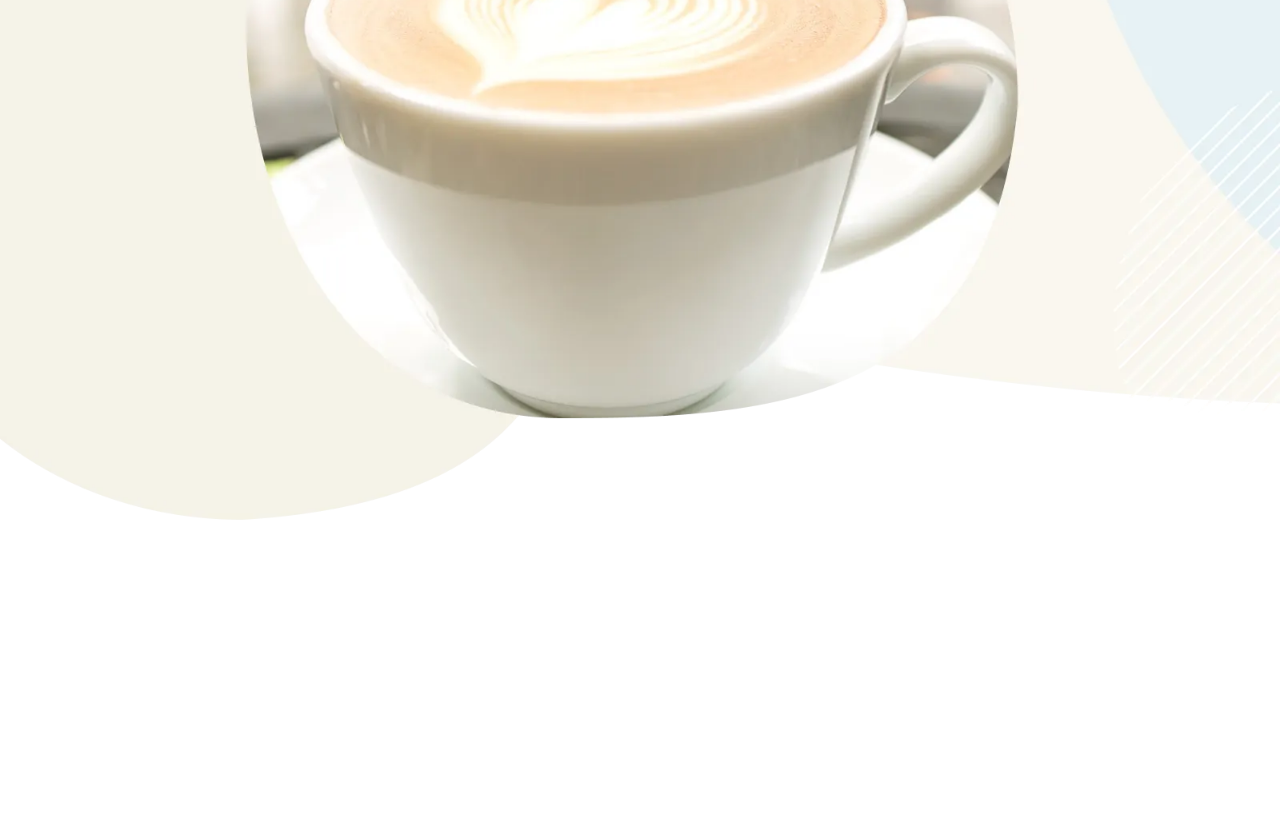
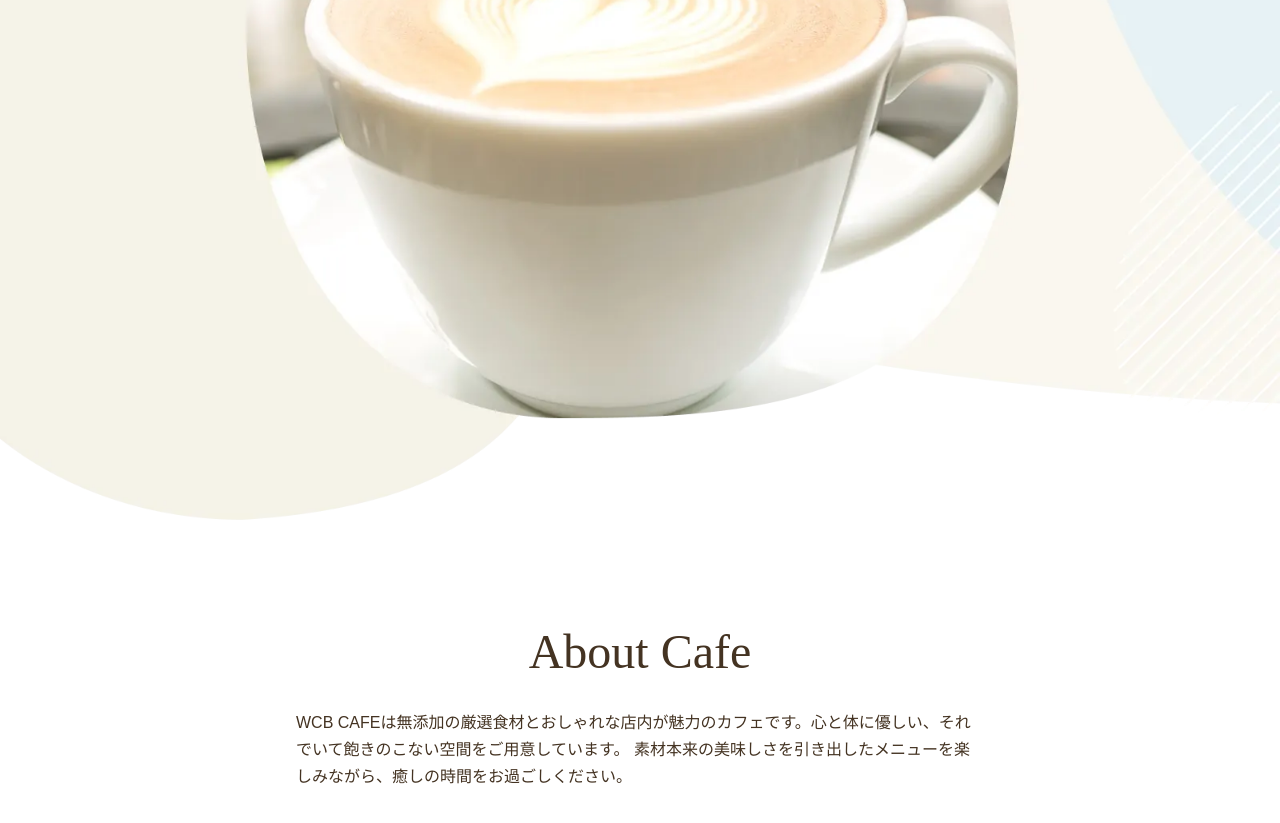
Before and after one commit to K025C0069/wcbcafe, a plain HTML site: page index.html in a window 1280 px wide. Shown: the part 237-1060 px from the top of the page. Before the commit the page ends 800 px from the top, so only its background shows below. Drawn offline with Linux system fonts and the light colour scheme; some packages are replaced by stand-ins of ours; a web font is replaced by a local one.

Commit message:
文字の見栄えをよくした

```diff
--- a/css/style.css
+++ b/css/style.css
@@ -2,6 +2,18 @@
 
 /* 共有部分
 -------------------------------*/
+.page-title,
+.heading-large{
+    font-size: 3rem;
+    text-align: center;
+}
+.page-title{
+    margin-top: 2rem;
+    line-height: 1.4;
+}
+.heading-large{
+    margin-bottom: 1rem;
+}
 
 html{
     font-size: 100%;
@@ -68,3 +80,12 @@ img{
 .main-nav a:hover{
     color: #0bd;
 }
+
+.about{
+    max-width: 736px;
+    padding: 0 1.5rem;
+    margin: 3rem auto 0;
+}
+.about{
+    margin-bottom: 3rem;
+}
--- a/index.html
+++ b/index.html
@@ -37,6 +37,14 @@
             </header>
             <h2 class="page-title font-english">We'll Make Your Day</h2>
         </div>
+
+        <section class="about">
+            <h3 class="heading-large font-english">About Cafe</h3>
+            <p>
+                WCB CAFEは無添加の厳選食材とおしゃれな店内が魅力のカフェです。心と体に優しい、それでいて飽きのこない空間をご用意しています。
+                素材本来の美味しさを引き出したメニューを楽しみながら、癒しの時間をお過ごしください。
+            </p>
+        </section>
     </body>
 
 
```
